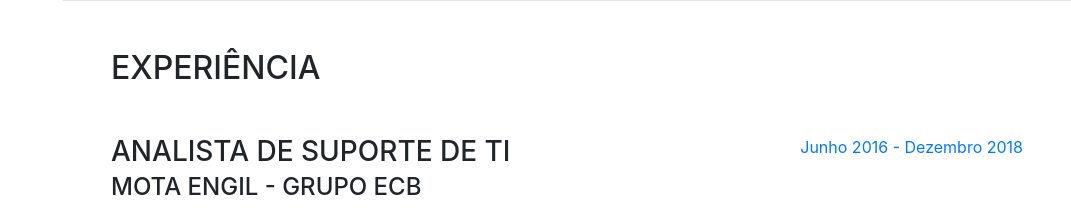
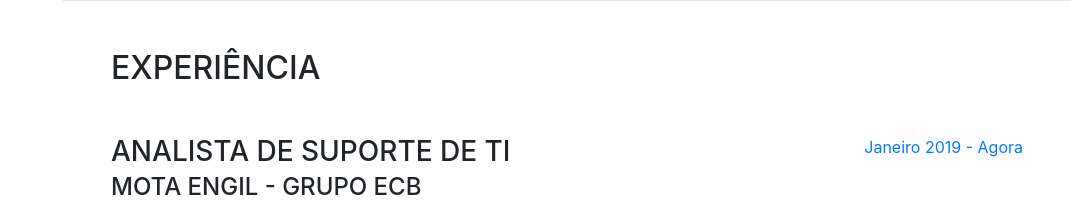
Before and after one commit to Alzemand/alzemand.github.io, a website with bundled scripts: page index.html in a window 1280 px wide. Shown: the part 800-1024 px from the top of the page, without its empty margins (209-1280 px from the left). Built offline with nearby package versions, Linux system fonts and the light colour scheme; a web font is replaced by a local one.

Commit message:
Update index.html

```diff
--- a/index.html
+++ b/index.html
@@ -97,7 +97,7 @@
               <p class="text-justify">Projetar e prestar manutenção em redes de computadores; Responsável pela segurança dos recursos da rede (dados e serviços): Criação de políticas de segurança; Prevenção contra invasões físicas e/ou lógicas; Definição e manutenção do controle de acesso aos recursos; Instalar, configurar e atualizar programas de antivírus e antispywares; Criação e manutenção de rotinas de cópias de segurança (backup); Instalar e manter os diversos Sistemas Operacionais;Instalar e manter a comunicação digital (correio eletrônico, WEB, FTP, VPN, etc.): Definir controle de acesso de banda à WEB; Definir políticas de controle de conteúdo; Configurar as contas de correio eletrônico (E-mail); Interligar as possíveis filiais por WAN através de VPN´s ou outros recursos; Prover sistemas de mídia digital (VoIP, videoconferência, etc.); Instalar e manter sistemas de gestão (ERP); Instalar e manter sistemas de banco de dados (SGBD); Suporte aos usuários da empresa ou organização.</p>
             </div>
             <div class="resume-date text-md-right">
-              <span class="text-primary">Junho 2016 - Dezembro 2018</span>
+              <span class="text-primary">Janeiro 2019 - Agora</span>
             </div>
           </div>
 
```
